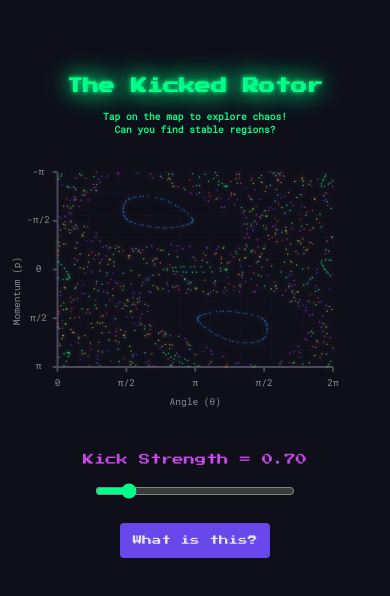
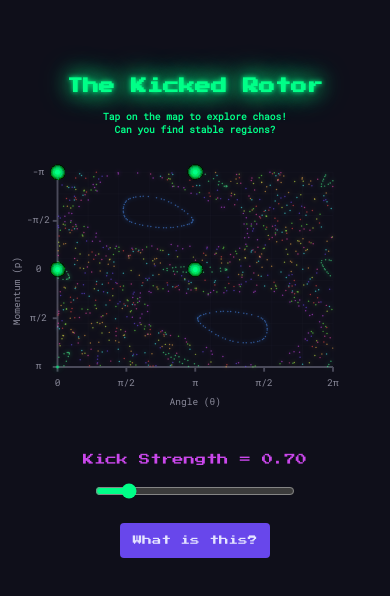
Before and after one commit to IlyaOrson/KickedRotor, a SvelteKit app: page / in a window 390 px wide. Shown: the part 104-700 px from the top of the page. Built offline with nearby package versions, Linux system fonts and the light colour scheme.

Commit message:
Add PhaseSpace component and sync it to the Rotor component

```diff
--- /dev/null
+++ b/src/lib/components/PhaseSpace.svelte
@@ -0,0 +1,222 @@
+<script lang="ts">
+  type Point = [number, number];
+  type Trajectory = Point[];
+
+  const {
+    width,
+    height,
+    margin = 50,
+    topMargin = 5,
+    trajectories = null,
+    colors = null,
+    clickTrajectory,
+    animationPoints,
+  } = $props<{
+    width: number;
+    height: number;
+    margin?: number;
+    topMargin?: number;
+    trajectories?: Trajectory[];
+    colors?: string[];
+    clickTrajectory: Trajectory | null;
+    animationPoints: number;
+  }>();
+
+  const PI = Math.PI;
+  const TWO_PI = 2 * PI;
+
+  function toSVGCoords(theta: number, p: number): Point {
+    const x = margin + (theta / TWO_PI) * (width - 2 * margin);
+    const y = topMargin + ((p + PI) / TWO_PI) * (height - margin - topMargin);
+    return [x, y];
+  }
+</script>
+
+<svg
+  {width}
+  {height}
+  viewBox={`0 0 ${width} ${height}`}
+  preserveAspectRatio="xMidYMid meet"
+  role="img"
+  aria-label="Phase space visualization"
+  class="phase-space"
+>
+  <!-- Grid -->
+  {#each Array(10) as _, i}
+    <line
+      x1={margin}
+      y1={topMargin + (i * (height - margin - topMargin)) / 9}
+      x2={width - margin}
+      y2={topMargin + (i * (height - margin - topMargin)) / 9}
+      class="grid-line"
+    />
+    <line
+      x1={margin + (i * (width - 2 * margin)) / 9}
+      y1={topMargin}
+      x2={margin + (i * (width - 2 * margin)) / 9}
+      y2={height - margin}
+      class="grid-line"
+    />
+  {/each}
+
+  <!-- Axes -->
+  <line
+    x1={margin}
+    y1={height - margin}
+    x2={width - margin}
+    y2={height - margin}
+    class="axis"
+  />
+  <line
+    x1={margin}
+    y1={topMargin}
+    x2={margin}
+    y2={height - margin}
+    class="axis"
+  />
+
+  <!-- Axis Labels and Ticks -->
+  <text x={width / 2} y={height - 10} class="axis-label">Angle (θ)</text>
+  <text
+    x={10}
+    y={height / 2}
+    class="axis-label"
+    transform="rotate(-90, 10, {height / 2})"
+  >
+    Momentum (p)
+  </text>
+
+  <!-- p-axis ticks -->
+  {#each [-PI, -PI / 2, 0, PI / 2, PI] as p, i}
+    {@const [_, y] = toSVGCoords(0, p)}
+    <line x1={margin - 5} y1={y} x2={margin} y2={y} class="tick" />
+    <text
+      x={margin - 10}
+      {y}
+      class="tick-label y-axis-label"
+      text-anchor="end"
+      dominant-baseline="middle"
+    >
+      {p === 0 ? "0" : `${p < 0 ? "-" : ""}π${Math.abs(p) !== PI ? "/2" : ""}`}
+    </text>
+  {/each}
+
+  <!-- θ-axis ticks -->
+  {#each [0, PI / 2, PI, (3 * PI) / 2, TWO_PI] as theta, i}
+    {@const [x, _] = toSVGCoords(theta, 0)}
+    <line
+      x1={x}
+      y1={height - margin}
+      x2={x}
+      y2={height - margin + 5}
+      class="tick"
+    />
+    <text
+      {x}
+      y={height - margin + 20}
+      class="tick-label x-axis-label"
+      text-anchor="middle"
+    >
+      {theta === 0
+        ? "0"
+        : `${theta === TWO_PI ? "2" : ""}π${theta !== PI && theta !== TWO_PI ? "/2" : ""}`}
+    </text>
+  {/each}
+
+  <!-- Trajectories -->
+  {#each trajectories as trajectory, i}
+    <g class="trajectory" style="--trajectory-color: {colors[i]}">
+      {#each trajectory as [theta, p]}
+        {@const [x, y] = toSVGCoords(theta, p)}
+        <circle cx={x} cy={y} r="1" />
+      {/each}
+    </g>
+  {/each}
+
+  <!-- Click Trajectory -->
+  {#if clickTrajectory}
+    <g class="click-trajectory">
+      {#each clickTrajectory.slice(0, animationPoints + 1) as [theta, p], i}
+        {@const [x, y] = toSVGCoords(theta, p)}
+        <circle
+          cx={x}
+          cy={y}
+          r="1.5"
+          class="animated-point"
+          style="--point-index: {i}"
+        />
+      {/each}
+    </g>
+  {/if}
+</svg>
+
+<style>
+  .phase-space {
+    cursor: crosshair;
+    width: 100%;
+    height: auto;
+  }
+
+  .grid-line {
+    stroke: #2a2a3a;
+    stroke-width: 0.5;
+    opacity: 0.3;
+  }
+
+  .axis {
+    stroke: #4a4a5a;
+    stroke-width: 2;
+  }
+
+  .tick {
+    stroke: #4a4a5a;
+    stroke-width: 2;
+  }
+
+  .axis-label,
+  .tick-label {
+    fill: #8a8a9a;
+    font-size: clamp(10px, 2vw, 15px);
+    text-anchor: middle;
+    font-family: "Roboto Mono", monospace;
+    user-select: none;
+  }
+
+  .y-axis-label {
+    transform: translateX(-10px);
+  }
+
+  .trajectory circle {
+    fill: var(--trajectory-color);
+    opacity: 0.6;
+    filter: drop-shadow(0 0 2px var(--trajectory-color));
+    r: clamp(0.5px, 0.2vw, 1.5px);
+  }
+
+  .click-trajectory circle {
+    fill: #00ff88;
+    filter: drop-shadow(0 0 4px #00ff88);
+    opacity: 0.8;
+    r: clamp(0.75px, 0.3vw, 3px);
+  }
+
+  .animated-point {
+    animation: pointAppear 0.3s ease-out forwards;
+    opacity: 0;
+  }
+
+  @keyframes pointAppear {
+    from {
+      opacity: 0;
+      r: 0.5;
+    }
+    50% {
+      opacity: 1;
+      r: 2.5;
+    }
+    to {
+      opacity: 0.8;
+      r: 1.5;
+    }
+  }
+</style>
--- a/src/routes/+page.svelte
+++ b/src/routes/+page.svelte
@@ -1,6 +1,7 @@
 <script lang="ts">
   import README from "../../README.md";
   import Rotor from "$lib/components/Rotor.svelte";
+  import PhaseSpace from "$lib/components/PhaseSpace.svelte";
   import { onMount, onDestroy } from "svelte";
 
   // Types
@@ -37,9 +38,14 @@
     Math.floor(MIN_POINTS + (WIDTH / MAX_WIDTH) * (MAX_POINTS - MIN_POINTS))
   );
 
-  let isRotorMode = $state(false);  // TODO
   let selectedTheta = $state(0);
-  let selectedP = $state(0);
+  let selectedP = $state(PI);
+
+  $effect(() => {
+    startTrajectoryAnimation(
+      generateTrajectory(selectedTheta, selectedP, pointsPerTrajectory * 5)
+    );
+  });
 
   onMount(() => {
     const updateDimensions = () => {
@@ -202,10 +208,10 @@
     }
 
     // Convert SVG coordinates to phase space coordinates
-    const [theta, p] = fromSVGCoords(svgPoint.x, svgPoint.y);
+    [selectedTheta, selectedP] = fromSVGCoords(svgPoint.x, svgPoint.y);
 
     startTrajectoryAnimation(
-      generateTrajectory(theta, p, pointsPerTrajectory * 5)
+      generateTrajectory(selectedTheta, selectedP, pointsPerTrajectory * 5)
     );
   }
 
@@ -257,123 +263,16 @@
       role="button"
       tabindex="0"
     >
-      <svg
+      <PhaseSpace
         width={WIDTH}
         height={HEIGHT}
-        viewBox={`0 0 ${WIDTH} ${HEIGHT}`}
-        preserveAspectRatio="xMidYMid meet"
-        role="img"
-        aria-label="Phase space visualization"
-        class="phase-space"
-      >
-        <!-- Grid -->
-        {#each Array(10) as _, i}
-          <line
-            x1={MARGIN}
-            y1={TOP_MARGIN + (i * (HEIGHT - MARGIN - TOP_MARGIN)) / 9}
-            x2={WIDTH - MARGIN}
-            y2={TOP_MARGIN + (i * (HEIGHT - MARGIN - TOP_MARGIN)) / 9}
-            class="grid-line"
+        margin={MARGIN}
+        topMargin={TOP_MARGIN}
+        {trajectories}
+        {colors}
+        {clickTrajectory}
+        {animationPoints}
       />
-          <line
-            x1={MARGIN + (i * (WIDTH - 2 * MARGIN)) / 9}
-            y1={TOP_MARGIN}
-            x2={MARGIN + (i * (WIDTH - 2 * MARGIN)) / 9}
-            y2={HEIGHT - MARGIN}
-            class="grid-line"
-          />
-        {/each}
-
-        <!-- Axes -->
-        <line
-          x1={MARGIN}
-          y1={HEIGHT - MARGIN}
-          x2={WIDTH - MARGIN}
-          y2={HEIGHT - MARGIN}
-          class="axis"
-        />
-        <line
-          x1={MARGIN}
-          y1={TOP_MARGIN}
-          x2={MARGIN}
-          y2={HEIGHT - MARGIN}
-          class="axis"
-        />
-
-        <!-- Axis Labels and Ticks -->
-        <text x={WIDTH / 2} y={HEIGHT - 10} class="axis-label">Angle (θ)</text>
-        <text
-          x={10}
-          y={HEIGHT / 2}
-          class="axis-label"
-          transform="rotate(-90, 10, {HEIGHT / 2})">Momentum (p)</text
-        >
-
-        <!-- p-axis ticks -->
-        {#each [-PI, -PI / 2, 0, PI / 2, PI] as p, i}
-          {@const [_, y] = toSVGCoords(0, p)}
-          <line x1={MARGIN - 5} y1={y} x2={MARGIN} y2={y} class="tick" />
-          <text
-            x={MARGIN - 10}
-            {y}
-            class="tick-label y-axis-label"
-            text-anchor="end"
-            dominant-baseline="middle"
-          >
-            {p === 0
-              ? "0"
-              : `${p < 0 ? "-" : ""}π${Math.abs(p) !== PI ? "/2" : ""}`}
-          </text>
-        {/each}
-
-        <!-- θ-axis ticks -->
-        {#each [0, PI / 2, PI, (3 * PI) / 2, TWO_PI] as theta, i}
-          {@const [x, _] = toSVGCoords(theta, 0)}
-          <line
-            x1={x}
-            y1={HEIGHT - MARGIN}
-            x2={x}
-            y2={HEIGHT - MARGIN + 5}
-            class="tick"
-          />
-          <text
-            {x}
-            y={HEIGHT - MARGIN + 20}
-            class="tick-label x-axis-label"
-            text-anchor="middle"
-          >
-            {theta === 0
-              ? "0"
-              : `${theta === TWO_PI ? "2" : ""}π${theta !== PI && theta !== TWO_PI ? "/2" : ""}`}
-          </text>
-        {/each}
-
-        <!-- Trajectories -->
-        {#each trajectories as trajectory, i}
-          <g class="trajectory" style="--trajectory-color: {colors[i]}">
-            {#each trajectory as [theta, p]}
-              {@const [x, y] = toSVGCoords(theta, p)}
-              <circle cx={x} cy={y} r="1" />
-            {/each}
-          </g>
-        {/each}
-
-        <!-- Click Trajectory -->
-        {#if clickTrajectory}
-          <g class="click-trajectory">
-            {#each clickTrajectory.slice(0, animationPoints + 1) as [theta, p], i}
-              {@const [x, y] = toSVGCoords(theta, p)}
-              <circle
-                cx={x}
-                cy={y}
-                r="1.5"
-                class="animated-point"
-                style="--point-index: {i}"
-              />
-            {/each}
-          </g>
-        {/if}
-      </svg>
     </div>
 
     <div class="controls">
@@ -397,8 +296,27 @@
       {isReadmeExpanded ? "Playground" : "What is this?"}
     </button>
     {#if isReadmeExpanded}
+      <div class="rotor-explorer">
+        <div
+          class="svg-container"
+          onclick={handleCanvasClick}
+          onkeydown={handleCanvasKeydown}
+          onkeypress={handleCanvasKeypress}
+          role="button"
+          tabindex="0"
+        >
+          <PhaseSpace
+            width={WIDTH}
+            height={HEIGHT}
+            margin={MARGIN}
+            topMargin={TOP_MARGIN}
+            {clickTrajectory}
+            {animationPoints}
+          />
+          <Rotor theta={selectedTheta} p={selectedP} size={WIDTH} />
+        </div>
         <div class="parameter-control">
-        <div>θ (theta) = {selectedTheta.toFixed(2)}</div>
+          <div>Theta (θ) = {selectedTheta.toFixed(2)}</div>
           <input
             type="range"
             min="0"
@@ -407,7 +325,7 @@
             bind:value={selectedTheta}
             aria-label="Theta parameter"
           />
-        <div>p (momentum) = {selectedP.toFixed(2)}</div>
+          <div>Momentum (p) = {selectedP.toFixed(2)}</div>
           <input
             type="range"
             min={-PI}
@@ -416,9 +334,20 @@
             bind:value={selectedP}
             aria-label="P parameter"
           />
+          <div>Kick Strength (K) = {k.toFixed(2)}</div>
+          <!-- value={k} -->
+          <!-- oninput={handleSliderInput} -->
+          <!-- TODO start animation immediately in this case, potentially link it with rotor figure -->
+          <input
+            id="k-param"
+            type="range"
+            min="0"
+            max="5"
+            step="0.02"
+            bind:value={k}
+            aria-label="K parameter"
+          />
         </div>
-      <div class="rotor-explorer">
-        <Rotor theta={selectedTheta} p={selectedP} size={WIDTH} />
       </div>
       <div class="readme-content">
         <README />
@@ -446,12 +375,6 @@
     box-sizing: content-box;
     position: relative;
     gap: 0.5rem;
-  }
-
-  .phase-space {
-    cursor: crosshair;
-    width: 100%;
-    height: auto;
   }
 
   .title {
@@ -486,69 +409,6 @@
     justify-content: center;
     flex-shrink: 5;
     min-height: 0;
-  }
-
-  .grid-line {
-    stroke: #2a2a3a;
-    stroke-width: 0.5;
-    opacity: 0.3;
-  }
-
-  .axis {
-    stroke: #4a4a5a;
-    stroke-width: 2;
-  }
-
-  .tick {
-    stroke: #4a4a5a;
-    stroke-width: 2;
-  }
-
-  .axis-label,
-  .tick-label {
-    fill: #8a8a9a;
-    font-size: clamp(10px, 2vw, 15px);
-    text-anchor: middle;
-    font-family: "Roboto Mono", monospace;
-    user-select: none;
-  }
-
-  .y-axis-label {
-    transform: translateX(-10px);
-  }
-
-  .trajectory circle {
-    fill: var(--trajectory-color);
-    opacity: 0.6;
-    filter: drop-shadow(0 0 2px var(--trajectory-color));
-    r: clamp(0.5px, 0.2vw, 1.5px);
-  }
-
-  .click-trajectory circle {
-    fill: #00ff88;
-    filter: drop-shadow(0 0 4px #00ff88);
-    opacity: 0.8;
-    r: clamp(0.75px, 0.3vw, 3px);
-  }
-
-  .animated-point {
-    animation: pointAppear 0.3s ease-out forwards;
-    opacity: 0;
-  }
-
-  @keyframes pointAppear {
-    from {
-      opacity: 0;
-      r: 0.5;
-    }
-    50% {
-      opacity: 1;
-      r: 2.5;
-    }
-    to {
-      opacity: 0.8;
-      r: 1.5;
-    }
   }
 
   .controls {
```
Also changed, not shown: src/lib/components/Rotor.svelte (renamed from src/lib/components/rotor.svelte). Lines whose indentation alone changed are shown as unchanged.
